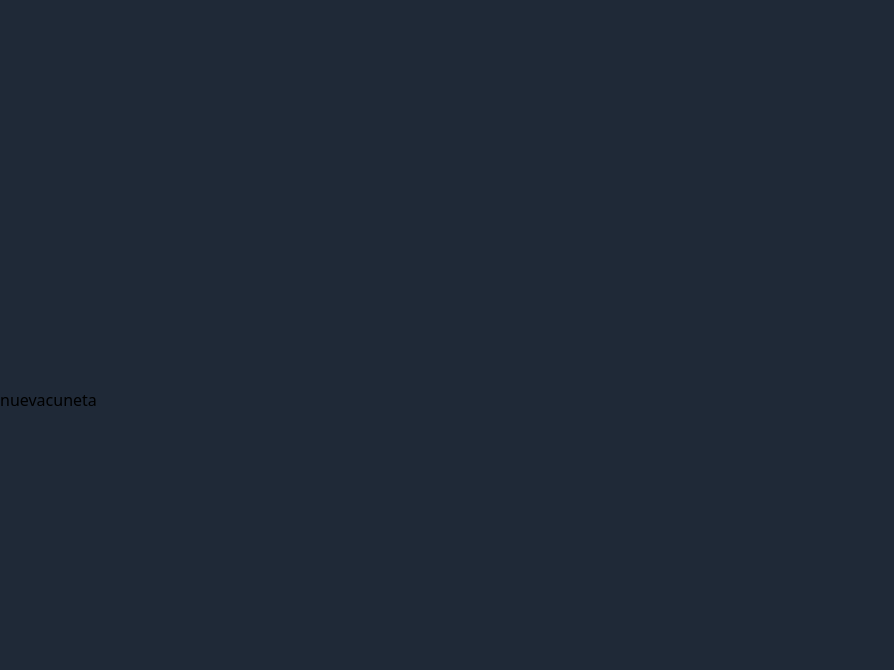
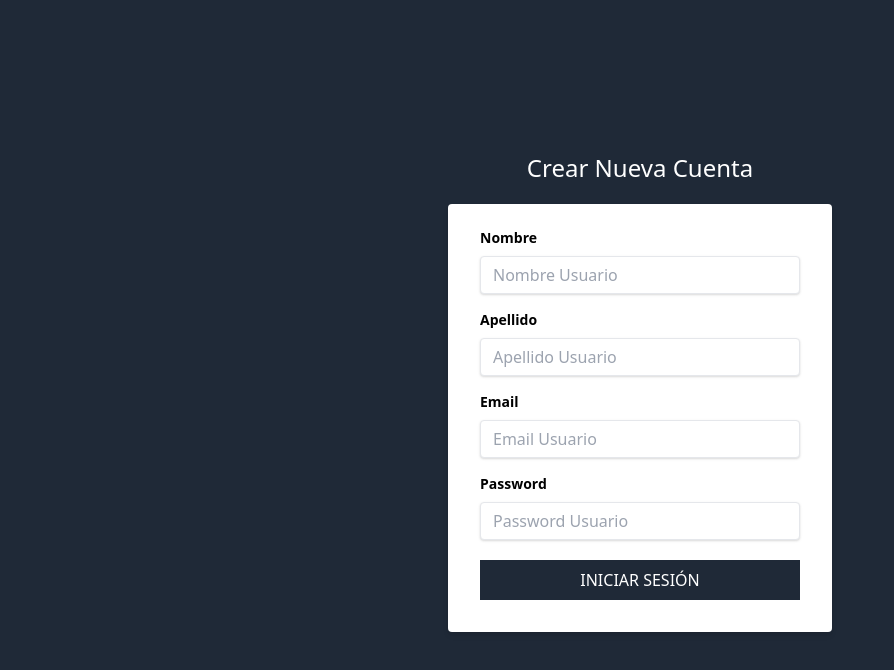
Before and after one commit to BrandonDevU95/reactavanzado, a Next.js app in the folder crmcliente/: page /nuevacuenta in a window 1280 px wide. Shown: the top 670 px of the page, without its empty margins (0-894 px from the left). Built offline with nearby package versions, Linux system fonts and the light colour scheme.

Commit message:
69. Creando el Formulario para Crear Nueva Cuenta

```diff
--- a/crmcliente/pages/nuevacuenta.js
+++ b/crmcliente/pages/nuevacuenta.js
@@ -5,7 +5,76 @@
    return (
       <>
          <Layout>
-            <h1>nuevacuneta</h1>
+            <h1 className="text-center text-2xl text-white">
+               Crear Nueva Cuenta
+            </h1>
+            <div className="flex justify-center mt-5">
+               <div className="w-full max-w-sm">
+                  <form className="bg-white rounded shadow-md px-8 pt-6 pb-8 mb-4">
+                     <div className="mb-4">
+                        <label
+                           className="block br-gray-700 text-sm font-bold mb-2"
+                           htmlFor="nombre"
+                        >
+                           Nombre
+                        </label>
+                        <input
+                           className="shadow appearance-none border rounded w-full py-2 px-3 text-gray-700 leading-tight focus:outline-none focus:ring"
+                           id="nombre"
+                           type="text"
+                           placeholder="Nombre Usuario"
+                        />
+                     </div>
+                     <div className="mb-4">
+                        <label
+                           className="block br-gray-700 text-sm font-bold mb-2"
+                           htmlFor="apellido"
+                        >
+                           Apellido
+                        </label>
+                        <input
+                           className="shadow appearance-none border rounded w-full py-2 px-3 text-gray-700 leading-tight focus:outline-none focus:ring"
+                           id="apellido"
+                           type="text"
+                           placeholder="Apellido Usuario"
+                        />
+                     </div>
+                     <div className="mb-4">
+                        <label
+                           className="block br-gray-700 text-sm font-bold mb-2"
+                           htmlFor="email"
+                        >
+                           Email
+                        </label>
+                        <input
+                           className="shadow appearance-none border rounded w-full py-2 px-3 text-gray-700 leading-tight focus:outline-none focus:ring"
+                           id="email"
+                           type="email"
+                           placeholder="Email Usuario"
+                        />
+                     </div>
+                     <div>
+                        <label
+                           className="block br-gray-700 text-sm font-bold mb-2"
+                           htmlFor="password"
+                        >
+                           Password
+                        </label>
+                        <input
+                           className="shadow appearance-none border rounded w-full py-2 px-3 text-gray-700 leading-tight focus:outline-none focus:ring"
+                           id="password"
+                           type="password"
+                           placeholder="Password Usuario"
+                        />
+                     </div>
+                     <input
+                        type="submit"
+                        className="bg-gray-800 w-full mt-5 p-2 text-white uppercase hover:bg-gray-900"
+                        value="Iniciar Sesión"
+                     />
+                  </form>
+               </div>
+            </div>
          </Layout>
       </>
    );
```
